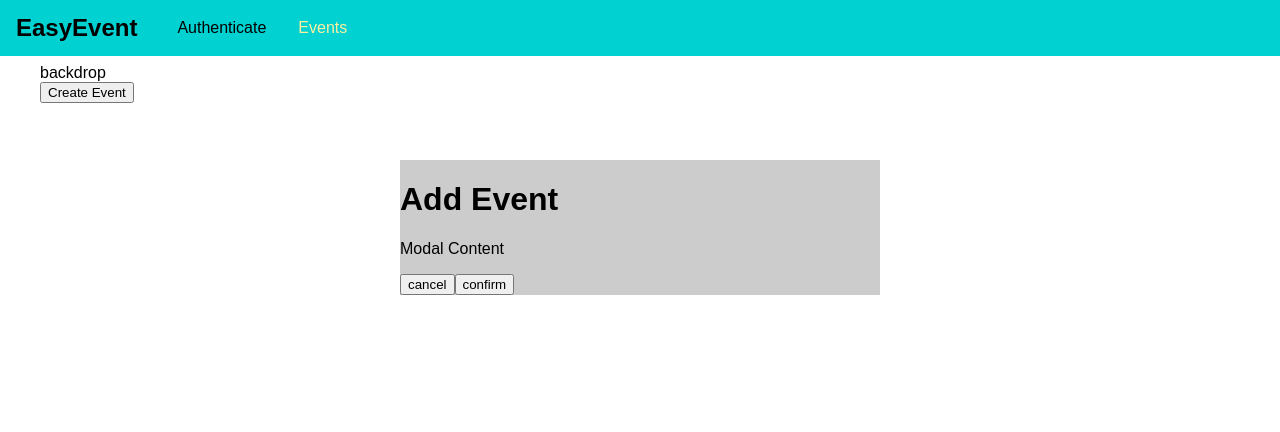
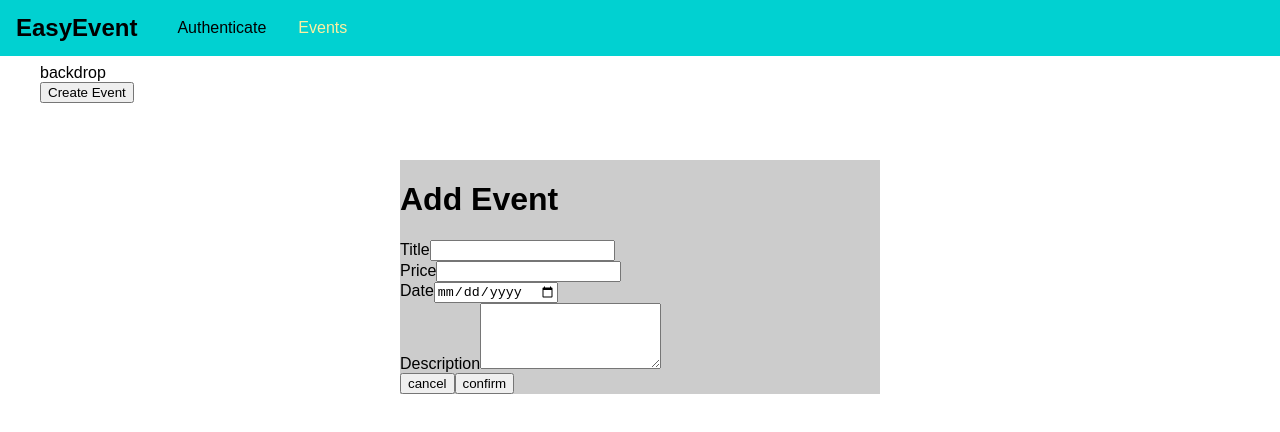
Before and after one commit to BinaryProvider/graphql-api-node-mongodb, a React (Create React App) app in the folder frontend/: page /events in a window 1280 px wide. Both pictures are taken after a click on the button "Create Event". Shown: the top 432 px of the page. Built offline with nearby package versions, Linux system fonts and the light colour scheme; the HTML template or start-up script is replaced by a standard one.

Commit message:
add events form

```diff
--- a/frontend/src/pages/Events.js
+++ b/frontend/src/pages/Events.js
@@ -15,6 +15,7 @@ export default class Events extends Component {
   modalConfirmHandler = () => {
     this.setState({ creating: false });
   };
+
   modalCancelHandler = () => {
     this.setState({ creating: false });
   };
@@ -31,7 +32,24 @@ export default class Events extends Component {
             onCancel={this.modalCancelHandler}
             onConfirm={this.modalConfirmHandler}
           >
-            <p>Modal Content</p>
+            <form>
+              <div>
+                <label htmlFor='title'>Title</label>
+                <input type='text' id='title' />
+              </div>
+              <div>
+                <label htmlFor='price'>Price</label>
+                <input type='number' id='price' />
+              </div>
+              <div>
+                <label htmlFor='date'>Date</label>
+                <input type='date' id='date' />
+              </div>
+              <div>
+                <label htmlFor='description'>Description</label>
+                <textarea id='description' rows='4' />
+              </div>
+            </form>
           </Modal>
         )}
         <div>
```
